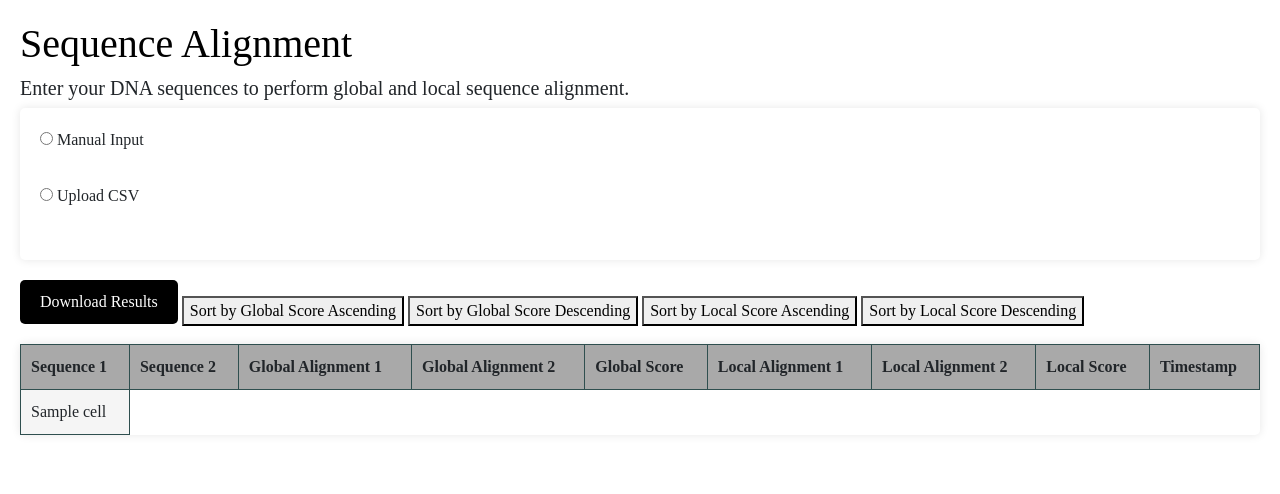
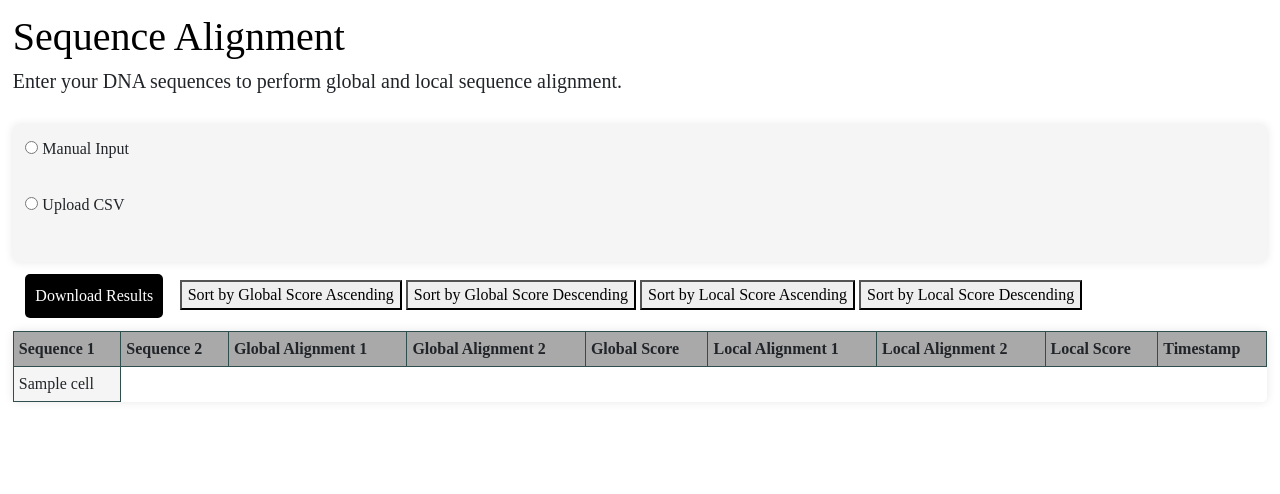
Before and after one commit to apy-h/dna-alignment-algos, a Flask app: template templates/home.html in a window 1280 px wide. Shown: the top 494 px of the page. Run offline with Flask 3, Linux system fonts and the light colour scheme; the template is opened without the code that fills it: most values are stand-ins (such as "Sample title", 1, 10 or a date in 2020); some libraries are stand-ins or nearby versions.

Commit message:
Clean and comment code

```diff
--- a/static/script.js
+++ b/static/script.js
@@ -21,16 +21,15 @@
     $('input[type=radio][name=input_type], #manual-input, #csv-input').on('input change', function() {
         $('#submit').hide();
 
-        // Combine sequences across lines to check if all are valid (contain only A, C, G, or T) at once for manual input field
+        // Combine sequences across lines to check if all are valid (not empty and contains only A, C, G, and T) at once for manual input field
         if ($('#manual').is(':checked')) {
             var seqs = $('#manual-input').val()
             if (seqs && /^[ACGT]*$/i.test(seqs.replace(/\n/g, ''))) {
                 $('#submit').show();
             }
         }
-
         // Check if CSV file is valid for CSV input field
-        if ($('#csv').is(':checked')) {
+        else if ($('#csv').is(':checked')) {
             var file = $('#csv-input').get(0).files[0];
             if (file && $('#csv-input').get(0).files[0].type == 'text/csv') {
                 $('#submit').show();
@@ -42,11 +41,10 @@
 
     // Show the loading spinner and start the timer when user presses submit
     $('#submit').click(function() {
-        // Show the loading spinner and start the timer
         $('#loading').show();
         $('#loading-spinner').css('animation', 'spin 2s linear infinite');
         startTime = Date.now();
-        setInterval(updateTimer, 100); // Update every 100 milliseconds
+        setInterval(updateTimer, 100); // Update every 0.1 seconds
     });
 
     function updateTimer() {
--- a/static/style.css
+++ b/static/style.css
@@ -5,8 +5,7 @@
 body {
     font-family: 'Times New Roman', serif !important;
     color: darkslategrey;
-    background-color: whitesmoke;
-    padding: 20px;
+    padding: 1%;
 }
 
 h1 {
@@ -14,13 +13,13 @@
 }
 
 form {
-    background-color: white;
-    padding: 20px;
-    margin-bottom: 20px;
+    background-color: whitesmoke;
+    padding: 1%;
     border-radius: 5px;
     box-shadow: 0px 0px 10px var(--shadow);
 }
 
+/* Hide input fields until they are dynamically shown (by pressing their radio buttons) */
 #manual-input, #csv-input, #submit {
     display: none;
 }
@@ -29,17 +28,13 @@
     width: 60%;
 }
 
-#csv-input {
-    margin-bottom: 15px;
-}
-
 input[type="submit"], #download-button {
     background-color: black;
     color: white;
     border: none;
-    padding: 10px 20px;
+    margin: 5px;
+    padding: 10px;
     border-radius: 5px;
-    cursor: pointer;
 }
 
 input[type="submit"]:hover, #download-button:hover {
@@ -47,24 +42,20 @@
 }
 
 #download-button {
-    margin-bottom: 20px;
+    margin: 1%;
 }
 
 table {
     width: 100%;
     border-collapse: collapse;
-    background-color: white;
     box-shadow: 0px 0px 10px var(--shadow);
-    padding: 20px;
-    margin-bottom: 20px;
     border-radius: 5px;
     box-sizing: border-box;
 }
 
 th, td {
-    padding: 10px;
+    padding: 5px;
     border: 1px solid darkslategrey;
-    text-align: left;
 }
 
 th {
@@ -86,19 +77,20 @@
     white-space: nowrap;
 }
 
+/* Define 'spin' keyframes animation that rotates from 0 to 360 degrees */
 @keyframes spin {
     0% { transform: rotate(0deg); }
     100% { transform: rotate(360deg); }
 }
 
 #loading {
-    position: fixed;
+    position: fixed; /* Stays in same place when scolling */
     top: 0;
     left: 0;
     width: 100%;
     height: 100%;
     background-color: rgba(211, 211, 211, 0.5); /* lightgrey with 50% opacity */
-    z-index: 9999;
+    z-index: 9999; /* Place it on top of all other elements */
     display: flex;
     justify-content: center;
     align-items: center;
@@ -116,6 +108,7 @@
 #loading-spinner {
     width: 100px;
     height: 100px;
+    /* Apply 'spin' animation for 2 seconds at a constant speed to repeat indefinitely (infinite) */
     animation: spin 2s linear infinite;
 }
 
--- a/templates/home.html
+++ b/templates/home.html
@@ -14,10 +14,15 @@
     <body>
         <h1>Sequence Alignment</h1>
         <h5>Enter your DNA sequences to perform global and local sequence alignment.</h5>
+        <br>
+
+        <!-- Show error message if less than 2 valid DNA sequences submitted -->
         {% if error %}
-            <p style="color: red;">{{ error }}</p>
+            <p style="color: darkred;">{{ error }}</p>
         {% endif %}
 
+        <!-- Loading screen overlay with image of spinning DNA and timer -->
+        <!-- Hide until dynamically shown (by pressing submit button) -->
         <div id="loading" style="display: none;">
             <div id="loading-content">
                 <img src="{{ url_for('static', filename='favicon.png') }}" id="loading-spinner">
@@ -25,22 +30,33 @@
             </div>
         </div>
 
+        <!-- Form for submitting DNA sequences -->
         <form id="sequence-form" method="post" enctype="multipart/form-data">
+            <!-- Manual Input: type into multi-line input box -->
             <input type="radio" id="manual" name="input_type" value="manual">
             <label for="manual">Manual Input</label><br>
             <textarea id="manual-input" name="sequences" placeholder="Enter 2+ DNA sequences seperated by newlines"></textarea><br>
+
+            <!-- Upload CSV -->
             <input type="radio" id="csv" name="input_type" value="csv">
             <label for="csv">Upload CSV</label><br>
             <input type="file" id="csv-input" name="csv"><br>
+
+            <!-- Submit Button -->
             <input type="submit" id="submit" value="Submit">
         </form>
 
+        <!-- Table representation of results.db -->
         {% if rows %}
+            <!-- Button to download results.db -->
             <a href="{{ url_for('download_results') }}" id="download-button" class="btn">Download Results</a>
+
+
             <button onclick="window.location.href = '/?sort_column=ga_score&sort_order=ASC'">Sort by Global Score Ascending</button>
             <button onclick="window.location.href = '/?sort_column=ga_score&sort_order=DESC'">Sort by Global Score Descending</button>
             <button onclick="window.location.href = '/?sort_column=la_score&sort_order=ASC'">Sort by Local Score Ascending</button>
             <button onclick="window.location.href = '/?sort_column=la_score&sort_order=DESC'">Sort by Local Score Descending</button>
+
             <table>
                 <tr>
                     <th>Sequence 1</th>
```
